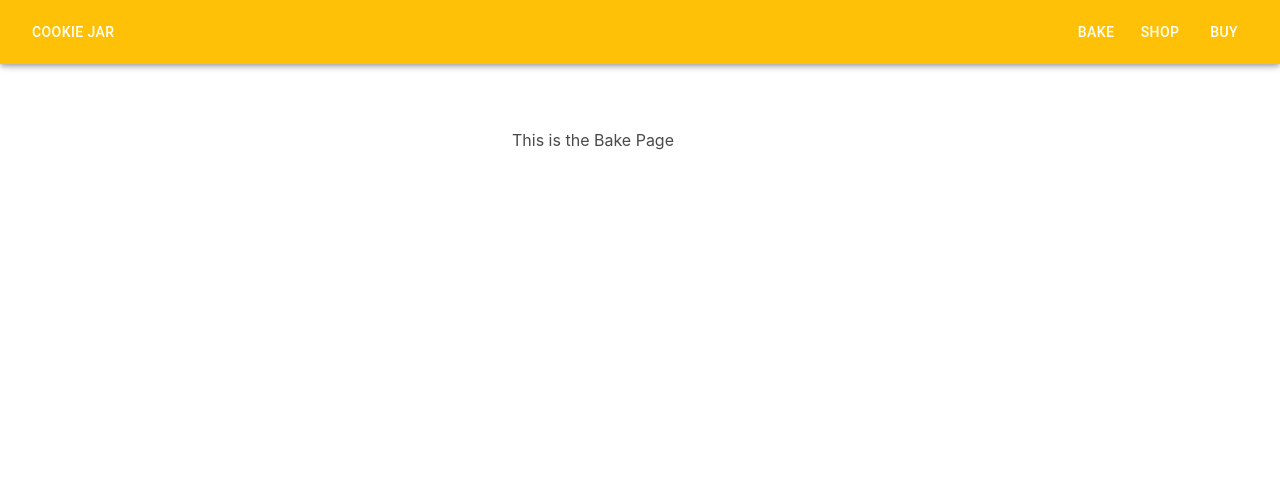
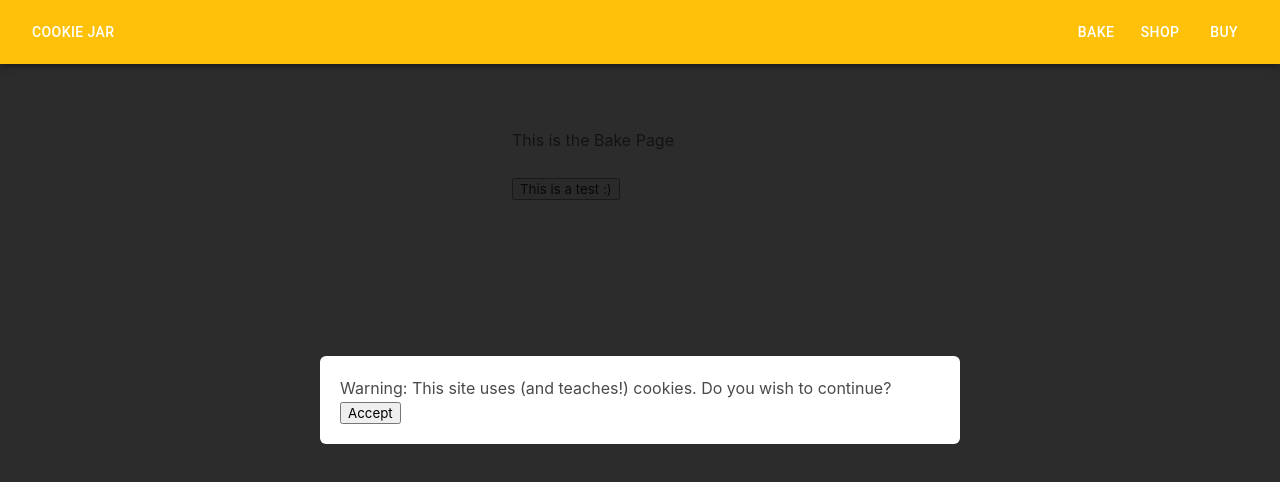
Before and after one commit to uclaacm/cookie-jar, a React (Create React App) app: page /bake in a window 1280 px wide. Shown: the top 482 px of the page. Built offline with nearby package versions, Linux system fonts and the light colour scheme.

Commit message:
Created test modal and accept cookie modal

```diff
--- a/src/App.js
+++ b/src/App.js
@@ -1,4 +1,4 @@
-import React from 'react';
+import React, {useState} from 'react';
 import { Switch, Route, useHistory } from "react-router-dom"
 import { AppBar, Button, Toolbar, Typography } from "@material-ui/core"
 import makeStyles from "@material-ui/core/styles/makeStyles"
@@ -24,6 +24,9 @@ function App() {
     history.push(location)
   }
 
+  const [showBakeModal, setShowBakeModal] = useState(true);
+  const closeBakeModal =()=>{setShowBakeModal(false)};
+
   return (
     <>
       <AppBar style={{backgroundColor: '#ffc107'}} position="fixed">
@@ -47,7 +50,7 @@ function App() {
 
       <Switch>
         <Route path="/bake">
-          <Bake />
+          <Bake showBakeModal={showBakeModal} closeBakeModal={closeBakeModal}/>
         </Route>
         <Route path="/shop">
           <Shop />
--- a/src/Components/Bake/Bake.js
+++ b/src/Components/Bake/Bake.js
@@ -1,11 +1,85 @@
 import React, { Component } from "react";
 
+class AcceptModal extends Component {
+  constructor(props) {
+      super(props);
+      this.state = {
+          active: true
+      }
+  }
+
+
+  render() {
+      return(
+          <div >
+              <div className={this.state.active ? "modal is-active" : "modal"}>
+                  <div className="modal-background"></div>
+                  <div className="modal-content">
+                      <div className="box">
+                         <p>Warning: This site uses (and teaches!) cookies. Do you wish to continue?</p>
+                         <button onClick={this.props.handleClose} aria-label="close">Accept</button>
+                      </div>
+                  </div>
+              </div>
+          </div>
+
+    )
+  }
+}
+
+class LuluModal extends Component {
+  constructor(props) {
+      super(props);
+      this.state = {
+          active: false
+      }
+  }
+
+  displayModal() {
+      this.setState({active: this.state.active^true});
+      console.log(this.state.active.toString())
+  }
+
+  render() {
+      return(
+          <div >
+              <button onClick={() => this.displayModal()}>This is a test :)</button>
+              <div className={this.state.active ? "modal is-active" : "modal"}>
+                  <div className="modal-background"></div>
+                  <div className="modal-content">
+                      <div className="box">
+                         <p>Lulu test modal</p>
+                         <button onClick={()=>this.displayModal()} aria-label="close">Close</button>
+                      </div>
+                  </div>
+              </div>
+          </div>
+
+    )
+  }
+}
+
+
 class Bake extends Component {
-    render(){
-        return(
-            <div style={{paddingTop: '10%', paddingLeft: '40%'}}>This is the Bake Page</div>
-        )
+
+  constructor(props) {
+    super(props);
+    this.state = {
+        showModal: true
     }
 }
 
+
+  render() {
+    return (
+      <div style={{ paddingTop: "10%", paddingLeft: "40%" }}>
+        This is the Bake Page
+        {this.props.showBakeModal && <AcceptModal handleClose={this.props.closeBakeModal}/>}
+        <p className="subtitle">{this.props.subtitle}</p>
+        <LuluModal></LuluModal>
+      </div>
+    );
+  }
+}
+
 export default Bake;
```
